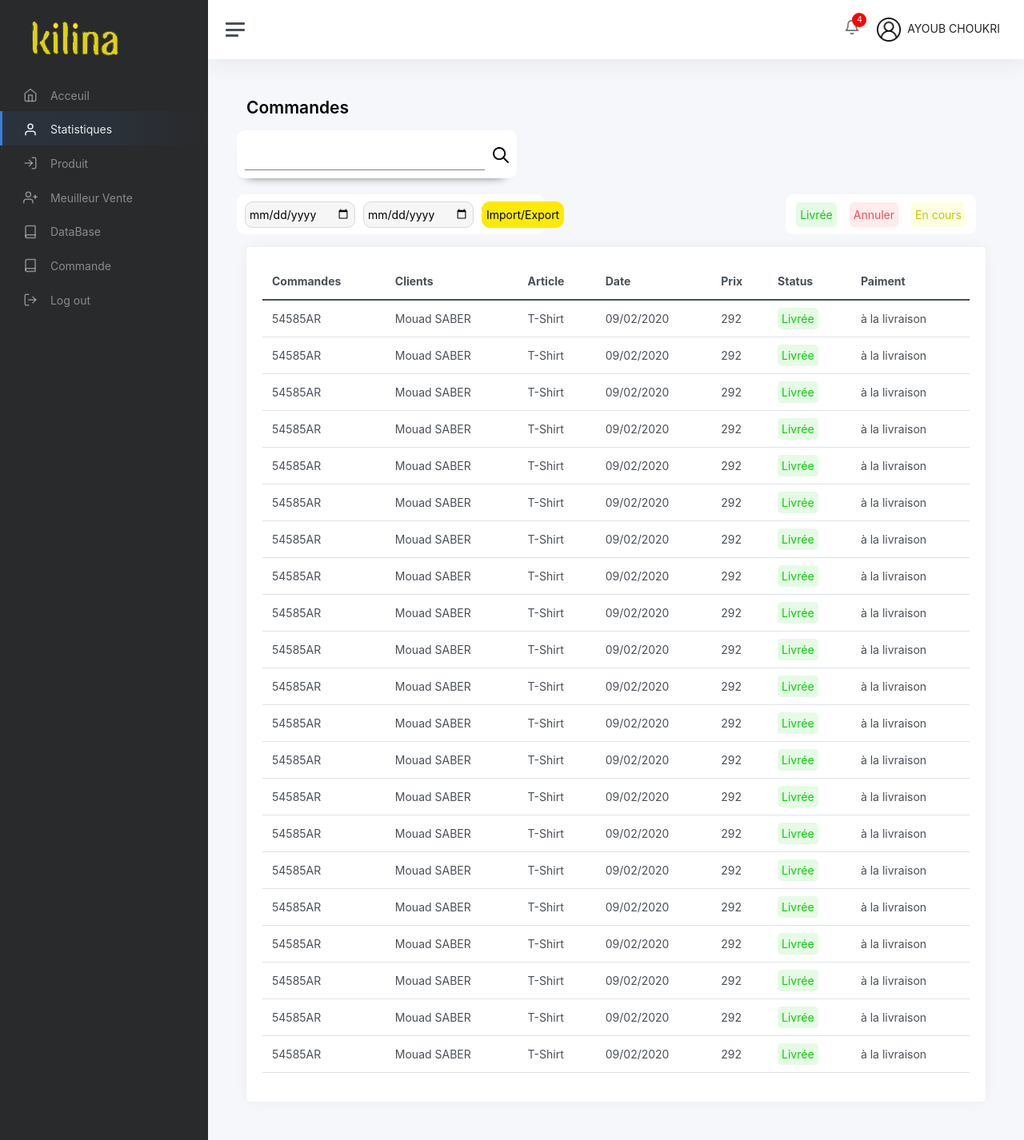
After one commit to ayoubch16/KILINA, a PHP site: page /adminstartion/Dashboard/Commande.php in a window 1280 px wide. The commit adds this page. Shown: the whole page at 80% size. Run offline with PHP 8.4, Linux system fonts and the light colour scheme.

Commit message:
kilina 12/02/2022

```diff
--- /dev/null
+++ b/adminstartion/Dashboard/Commande.php
@@ -0,0 +1,175 @@
+<?php include 'header.php';?>
+<body>
+    <style>
+        .barRech {
+            background-color: #fff;
+            padding: 10px;
+            border-radius: 10px;
+            margin-bottom: 20px;
+            width: 350px;
+            height: 60px;
+            box-shadow: -2px 11px 13px -15px #000000;
+        }
+        .barRech  input[type="text"] {
+            border: none;
+            border-bottom: 1px solid gray;
+            width: 300px;
+            height: 40px;
+            margin-right: 10px;
+        }
+        .statusL {
+            color: #08cf07;
+            background-color: #e5fbe5;
+            padding: 5px;
+            border-radius: 5px;
+        }
+        .statusA {
+            color: #fc4b4b;
+            background-color: #ffecec;
+            padding: 5px;
+            border-radius: 5px;
+        }
+        .statusE {
+            color: #c2c800;
+            background-color: #feffe2;
+            padding: 5px;
+            border-radius: 5px;
+        }
+        .bardelai {
+            background-color: #fff;
+            border-radius: 10px;
+            padding: 5px;
+            height: 50px;
+            display: flex;
+            justify-content: start;
+            align-items: center;
+        }
+        .bardelai input[type="date"] {
+                background-color: #f6f6f6;
+                border: 1px solid  #d9d9d9;
+                width: 250px;
+                border-radius: 10px;
+                padding: 5px;
+                margin: 5px;
+        }
+        .bardelai input[type="submit"] {
+                background-color: #fcea01;
+                border: 1px solid  #fcea01;
+                width: 250px;
+                border-radius: 10px;
+                padding: 5px;
+                margin: 5px;
+        }
+        .bardelai input[type="submit"]:hover {
+                background-color: #000;
+                border: 1px solid  #000;
+                color: #fcea01;
+
+        }
+        .barfilter {
+            background-color: #fff;
+            border-radius: 10px;
+            padding: 5px;
+            height: 50px;
+            width: auto;
+            display: flex;
+            justify-content: end;
+            align-items: center;
+        }
+    </style>
+    <script>
+    document.title = 'Commandes';
+    </script>
+<div class="wrapper">
+        <?php include 'menu.php';?>
+
+
+		<div class="main">
+          <?php include 'Top.php';?>
+
+			<main class="content">
+				<div class="container-fluid p-0">
+					<h1 class="h3 mb-3"><strong>Commandes</strong></h1>
+                    <div class="row">
+                        <div class="barRech">
+                            <form action="">
+                                    <input type="text" name="motcle" id=""><span><img src="img/icons/search.png" width="20" height="20" alt=""></span>
+                                <!-- <input type="submit"  > -->
+                            </form>
+                        </div>
+                        <div class="row mb-3" style="display: flex; justify-content: space-between;">
+                            <div class="bardelai col-5">
+                                    <input type="date" name="datedebut">
+                                    <input type="date" name="datefin">
+                                    <input type="submit"  value="Import/Export">
+                            </div>
+                            <div class="barfilter col-4">
+                                    <span class="statusL mx-2">Livrée</span>
+                                    <span class="statusA mx-2">Annuler</span>
+                                    <span class="statusE mx-2">En cours</span>
+
+                            </div>
+
+                        </div>
+                    </div>
+					<div class="row">
+						<div class="col-xl col-xxl ">
+                                <div class="w-100">
+                                <div class="col-sm">
+                                        <div class="card">
+                                            <div class="card-body">
+                                                <div class="table-responsive table-upgrade">
+                                                    <table class="table">
+                                                        <thead>
+                                                            <tr>
+                                                                <th class="text-left">Commandes</th>
+                                                                <th class="text-left">Clients</th>
+                                                                <th class="text-left">Article</th>
+                                                                <th class="text-left">Date</th>
+                                                                <th class="text-left">Prix</th>
+                                                                <th class="text-left">Status</th>
+                                                                <th class="text-left">Paiment</th>
+                                                            </tr>
+                                                        </thead>
+                                                        <tbody>
+                                                        <?php for ($x = 0; $x <= 20; $x++) {?>
+                                                            <tr>
+                                                                <td class="text-left">54585AR</td>
+                                                                <td class="text-left">Mouad SABER</td>
+                                                                <td class="text-left">T-Shirt</td>
+                                                                <td class="text-left">09/02/2020</td>
+                                                                <td class="text-left">292</td>
+                                                                <td class="text-left">
+                                                                    <span class="statusL">Livrée</span>
+                                                                    <!-- <span class="statusA">Annuler</span>
+                                                                    <span class="statusE">En cours</span>     -->
+                                                                </td>
+                                                                <td class="text-left">à la livraison</td>
+                                                            </tr>
+                                                        <?php } ?>
+                                                        </tbody>
+                                                    </table>
+                                                </div>
+                                            </div>
+                                        </div>
+                                    </div>
+                            </div>
+						</div>
+					</div>
+
+
+
+
+				</div>
+			</main>
+
+		</div>
+	</div>
+
+	<?php include 'script.php';?>
+
+
+
+</body>
+
+</html>
```
Also changed, not shown: adminstartion/Dashboard/DataBase.php (+2 -29 lines), adminstartion/Dashboard/MeuilleurVente.php (+8 -8 lines).
